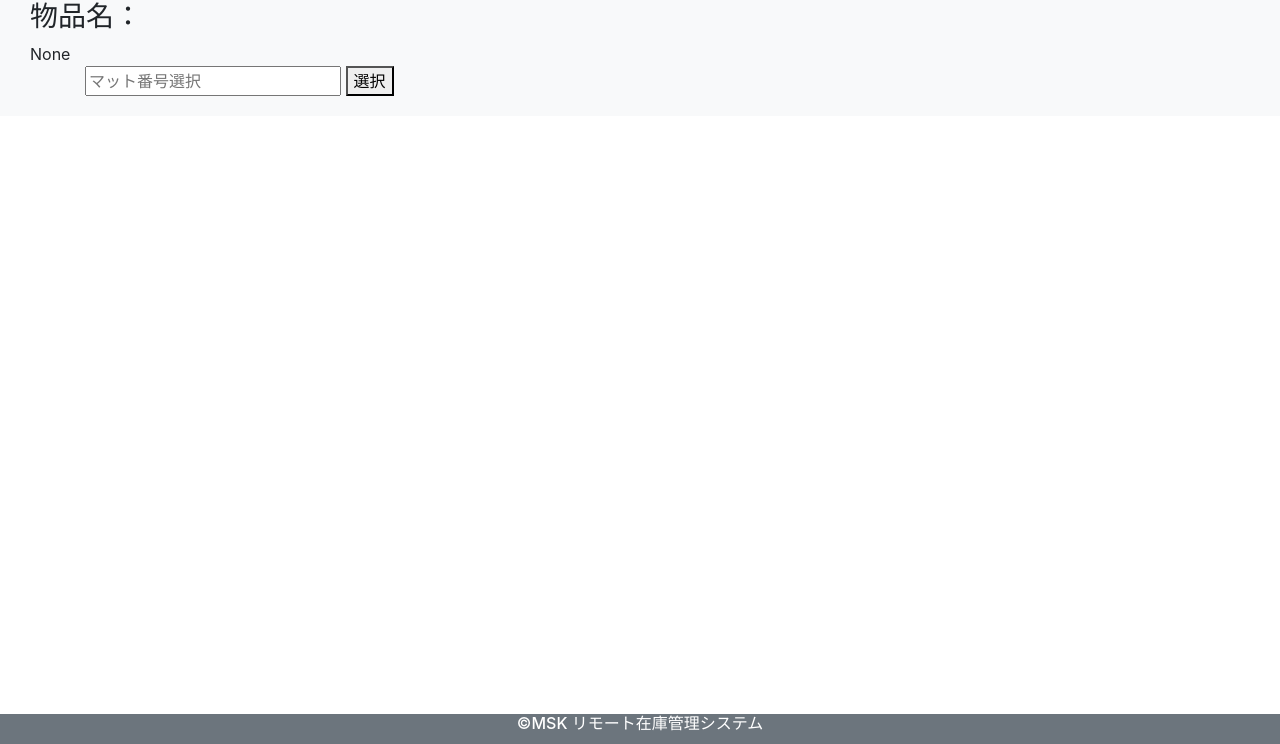
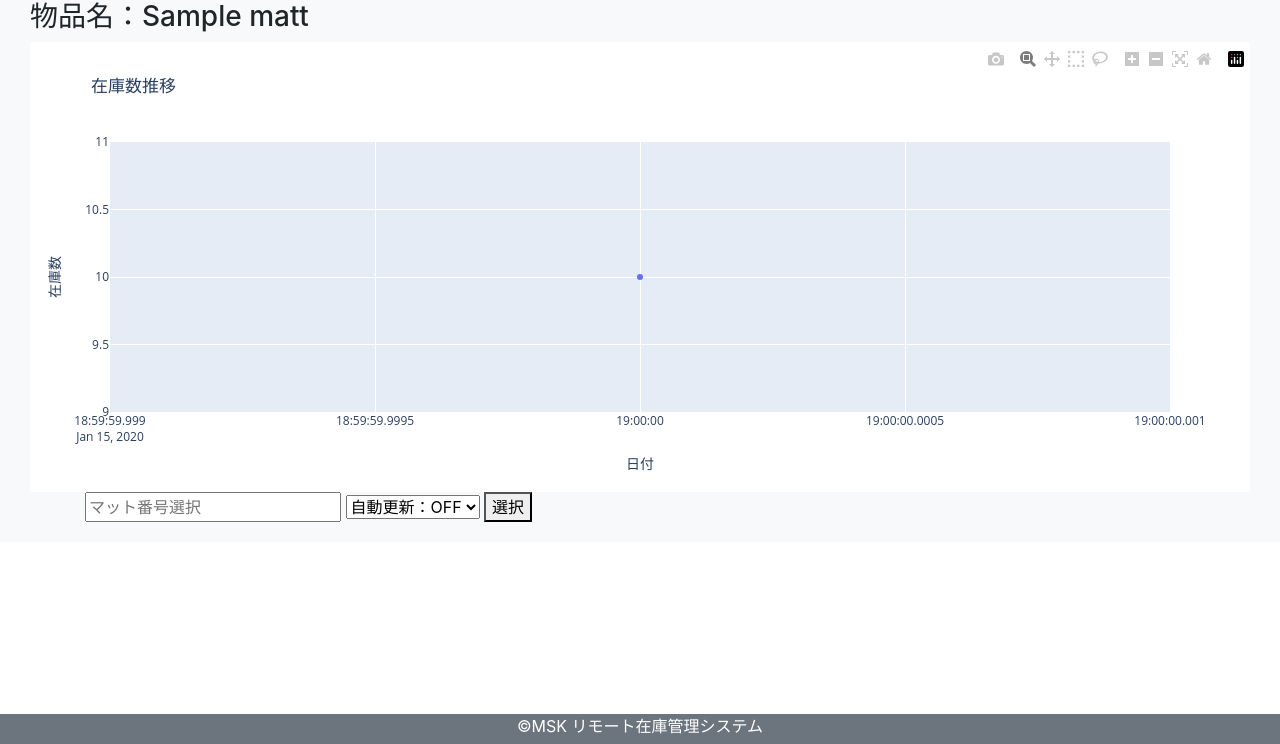
Before and after one commit to Kaoru-Endo/S_matt, a Django app: page /log_graph/ in a window 1280 px wide. Shown: the part 56-800 px from the top of the page. Run offline with Django 3.2, Linux system fonts and the light colour scheme; tables that the repository leaves empty hold one stand-in row (values such as "Sample post"); some libraries are stand-ins or nearby versions.

Commit message:
auto reload

```diff
--- a/matt_log/plotgraph.py
+++ b/matt_log/plotgraph.py
@@ -7,7 +7,7 @@ import pandas as pd
 from S_matt.settings import BASE_DIR
 import os
 
-def plotlytest_graph(a,b):
+def log_graph_plot(a,b):
 
     data_x = a
     data_y = b
@@ -25,7 +25,3 @@ def plotlytest_graph(a,b):
     fig.update_layout(title_text='在庫数推移')
     plot_fig = plot(fig, output_type='div', include_plotlyjs=False)
     return plot_fig
-
-def plot_graph(object_list):
-
-    return
--- a/matt_log/urls.py
+++ b/matt_log/urls.py
@@ -5,14 +5,13 @@ from django.urls import path
 from rest_framework import routers
 from .views import UserViewSet, MattViewSet, Log_dataViewSet
 from . import views
-from .views import plotlytestviews, log_graph
+from .views import log_graph
 
 app_name='matt_log'
 
 urlpatterns = [
-    path('', plotlytestviews, name="plotlytest"),
-    path('plotlytest/', plotlytestviews, name = 'plotlytest'),
-    path('log_graph/', log_graph, name = 'Log_graph'),
+    path('', log_graph, name="log_graph"),
+    path('log_graph/', log_graph, name = 'log_graph'),
 ]
 
 
--- a/matt_log/views.py
+++ b/matt_log/views.py
@@ -11,7 +11,7 @@ from .serializer import UserSerializer, MattSerializer, Log_dataSerializer
 
 from django.views.generic import TemplateView
 import plotly.graph_objects as go
-from .plotgraph import plotlytest_graph, plot_graph
+from .plotgraph import log_graph_plot
 
 
 class UserViewSet(viewsets.ModelViewSet):
@@ -27,12 +27,14 @@ class Log_dataViewSet(viewsets.ModelViewSet):
     serializer_class = Log_dataSerializer
 
 
-def plotlytestviews(request):
+def log_graph(request):
 
     if request.method == 'POST':
         matt_num = request.POST['matt_id']
+        Auto = request.POST['Auto']
     else:
         matt_num = 1
+        Auto = ""
 
     log_data_list = Log_data.objects.all().filter(s_matt_id = matt_num)
     a=[]
@@ -41,18 +43,10 @@ def plotlytestviews(request):
         a.append(data.created_at + datetime.timedelta(hours=9))
         b.append(data.quantity)
 
-    plot = plotlytest_graph(a,b)
+    plot = log_graph_plot(a,b)
 
     matt = Matt.objects.values('name').get(matt_id = matt_num)
     print(type(matt))
     print(matt)
 
-    return render(request, 'matt_log/plotlytest.html', {'plot': plot, 'matt': matt})
-
-def log_graph(request):
-    log_data_list = Log_data.objects.all()
-
-    plot = plot_graph(log_data_list)
-
-
-    return render(request, 'matt_log/plotlytest.html', { 'plot': plot,})
+    return render(request, 'matt_log/plotlytest.html', {'plot': plot, 'matt': matt, 'Auto':Auto,})
--- a/templates/base/base.html
+++ b/templates/base/base.html
@@ -6,7 +6,11 @@
     <!-- Required meta tags -->
     <meta charset="utf-8">
     <meta name="viewport" content="width=device-width, initial-scale=1, shrink-to-fit=no">
-
+    {% autoescape off %}
+    {% if Auto %}
+    <script>setTimeout(function () {location.reload();}, 5000); </script>
+    {% endif %}
+    {% endautoescape %}
     <!-- Bootstrap CSS -->
     <link rel="stylesheet" href="https://stackpath.bootstrapcdn.com/bootstrap/4.2.1/css/bootstrap.min.css" integrity="sha384-GJzZqFGwb1QTTN6wy59ffF1BuGJpLSa9DkKMp0DgiMDm4iYMj70gZWKYbI706tWS" crossorigin="anonymous"> {% block css %}{% endblock %}
     <title>
@@ -50,12 +54,12 @@
         </div>
     </div>
     <div class="fixed-bottom">
-        <div class="container-fluid bg-secondary text-white" style="height:30px">
-            <h6>
+        <div class="container-fluid bg-secondary text-white " style="height:30px">
+
                 <p class="text-center">
                     ©MSK リモート在庫管理システム
                 </p>
-            </h6>
+
         </div>
     </div>
     <!-- Optional JavaScript -->
@@ -63,6 +67,9 @@
     <script src="https://code.jquery.com/jquery-3.3.1.slim.min.js" integrity="sha384-q8i/X+965DzO0rT7abK41JStQIAqVgRVzpbzo5smXKp4YfRvH+8abtTE1Pi6jizo" crossorigin="anonymous"></script>
     <script src="https://cdnjs.cloudflare.com/ajax/libs/popper.js/1.14.6/umd/popper.min.js" integrity="sha384-wHAiFfRlMFy6i5SRaxvfOCifBUQy1xHdJ/yoi7FRNXMRBu5WHdZYu1hA6ZOblgut" crossorigin="anonymous"></script>
     <script src="https://stackpath.bootstrapcdn.com/bootstrap/4.2.1/js/bootstrap.min.js" integrity="sha384-B0UglyR+jN6CkvvICOB2joaf5I4l3gm9GU6Hc1og6Ls7i6U/mkkaduKaBhlAXv9k" crossorigin="anonymous"></script>
+
+
+
 </body>
 
 </html>
--- a/templates/matt_log/plotlytest.html
+++ b/templates/matt_log/plotlytest.html
@@ -6,8 +6,13 @@
 {% autoescape off %} {{ plot }} {% endautoescape %}
 
 <div class="container" style="height:50px">
-    <form class=" s_matt_id_input " method='POST'>{% csrf_token %}
-        <input type="text " placeholder="マット番号選択 " name='matt_id'>
+    <form class="s_matt_id_input " method='POST'>{% csrf_token %}
+        <input type="text" placeholder="マット番号選択 " name='matt_id'>
+
+        <select id="id_choice1" name="Auto">
+            <option value=True>自動更新：ON</option>
+            <option value=False selected>自動更新：OFF</option>
+          </select>
         <button type="submit "> 選択 </button>
     </form>
 </div>
```
